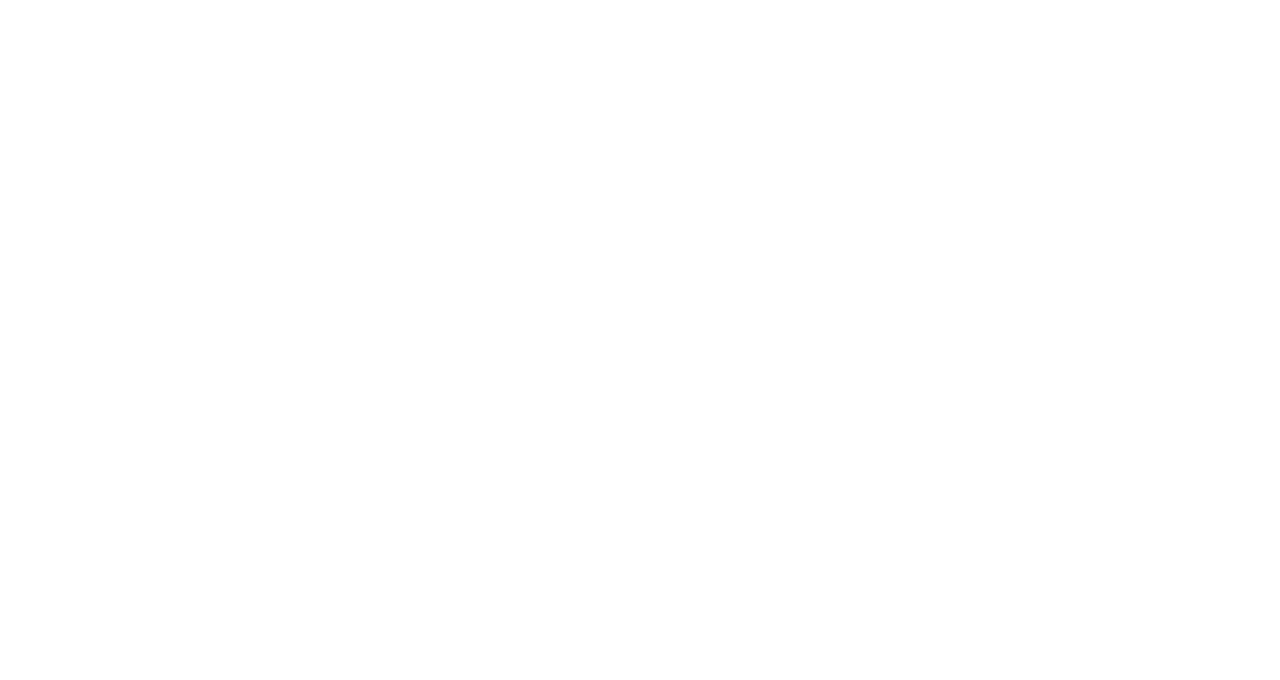
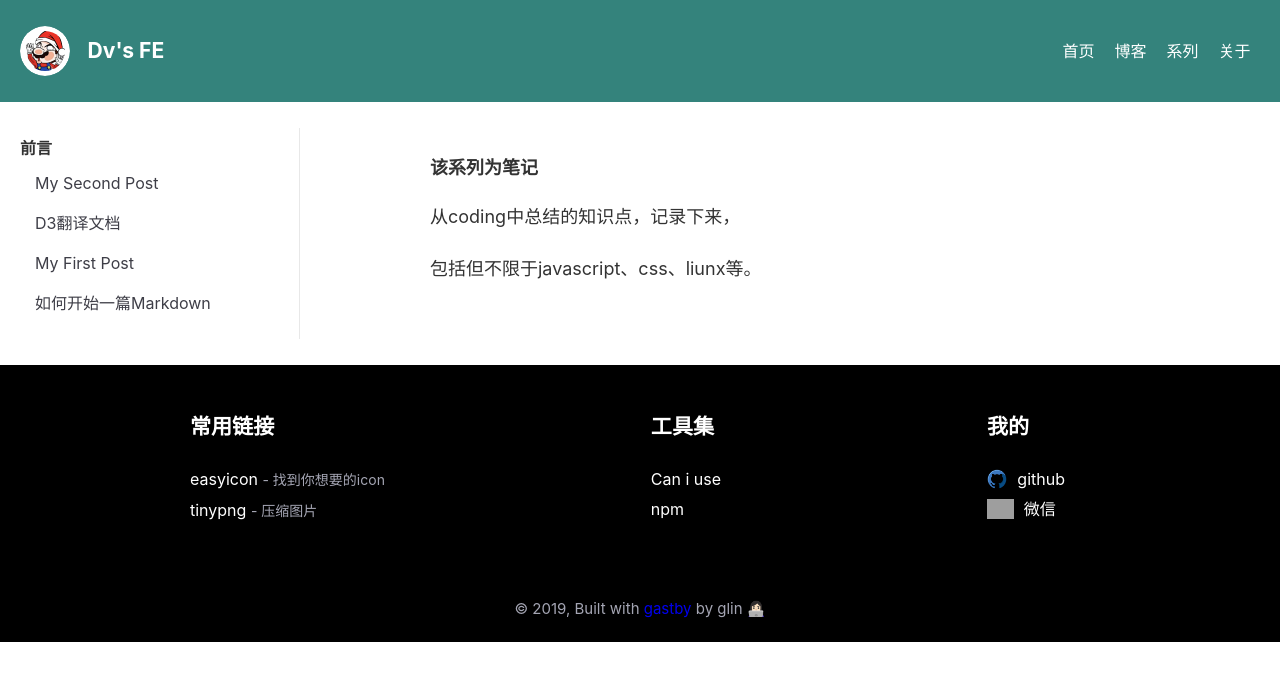
Before and after one commit to glin7976/-, a Gatsby site: page /blogs in a window 1280 px wide. Before the commit this address had no page. Built offline with nearby package versions, Linux system fonts and the light colour scheme; Gatsby itself is replaced by a stand-in of ours; grey boxes are pictures that could not be loaded.

Commit message:
:wrench: 修改配置文件

```diff
--- a/src/components/Header/header.js
+++ b/src/components/Header/header.js
@@ -18,7 +18,7 @@ const Header = ({ siteTitle }) => {
           <Link to="/" >
               首页
           </Link>
-          <Link to="/blog" >
+          <Link to="/blogs" >
               博客
           </Link>
           <Link to="/series">
--- a/src/content/css/my-second-post.md
+++ b/src/content/css/my-second-post.md
@@ -1,6 +1,6 @@
 ---
 title: My Second Post
 date: 2019-07-10
-path: /blog/my-second-post
+path: /my-second-post
 ---
 second!
--- a/src/content/javascript/D3翻译文档.md
+++ b/src/content/javascript/D3翻译文档.md
@@ -1,7 +1,7 @@
 ---
 title: D3翻译文档
 date: 2019-07-10
-path: /blog/D3翻译文档
+path: /D3翻译文档
 ---
 # D3: Data-Driven Documents
 
--- a/src/content/javascript/svg动画.md
+++ b/src/content/javascript/svg动画.md
@@ -1,6 +1,6 @@
 ---
 title: My First Post
 date: 2019-07-10
-path: /blog/svg动画
+path: /svg动画
 ---
 ## 用svg动画绘制能流
--- a/src/content/start/如何开始一篇Markdown.md
+++ b/src/content/start/如何开始一篇Markdown.md
@@ -1,7 +1,7 @@
 ---
 title: 如何开始一篇Markdown
 date: 2019-01-01
-path: /blog/如何开始一篇Markdown
+path: /如何开始一篇Markdown
 ---
     Markdown是一种标记语言，文档后缀为 .md，.markdown
 
--- a/src/pages/blog.js
+++ b/src/pages/blogs.js
@@ -3,7 +3,6 @@ import Layout from '../components/Layout/layout';
 import Aside from '../components/Aside/aside';
 
 const Blog = ({children, path}) => {
-    console.log('path: ', path);
     return (
         <Layout>
             <div className='blog-wrap' style={{display: 'flex'}}>
--- a/src/pages/index.js
+++ b/src/pages/index.js
@@ -26,7 +26,7 @@ const IndexPage = () => {
 				<div  className='left-content'>
 					<h1>Coding 日志</h1>
 					<p>记录、咀嚼、共享</p>
-					<Link to='/blog'>
+					<Link to='/blogs'>
 						<button className='start-read-btn'>开始阅读</button>
 					</Link>
 				</div>
--- a/src/templates/post.js
+++ b/src/templates/post.js
@@ -1,6 +1,6 @@
 import React from "react"
 import { graphql } from "gatsby"
-import Blog from '../pages/blog';
+import Blog from '../pages/blogs';
 
 export default function Template({ data }) {
 	const { markdownRemark } = data // data.markdownRemark holds your post data
```
